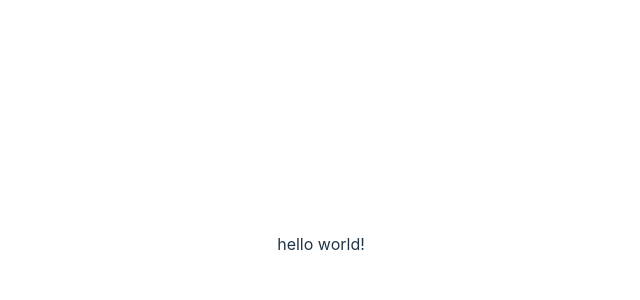
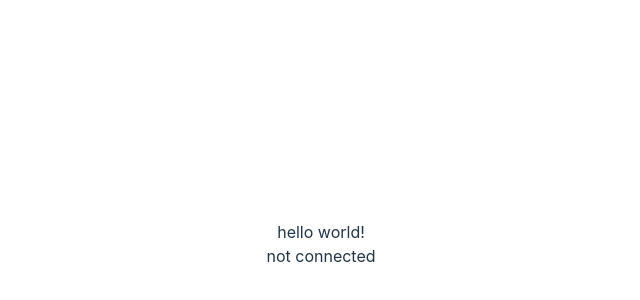
Before and after one commit to anmoljhamb/MailClient, a React (Vite) app in the folder client/: page / in a window 1280 px wide. Shown: the part 156-456 px from the top of the page, without its empty margins (319-959 px from the left). Built offline with nearby package versions, Linux system fonts and the light colour scheme; no server answers.

Commit message:
socket.io connection made

```diff
--- a/client/src/App.tsx
+++ b/client/src/App.tsx
@@ -11,13 +11,16 @@ function App() {
     console.log(connected);
 
     useEffect(() => {
+        console.log(socket);
         socket.connect();
     }, []);
 
     return (
         <>
             <div className="container">hello world!</div>
-            <div className="status"></div>
+            <div className="status">
+                {connected ? "connected" : "not connected"}
+            </div>
         </>
     );
 }
```
Also changed, not shown: 1 other file (tests, documents, lock files or other folders).
